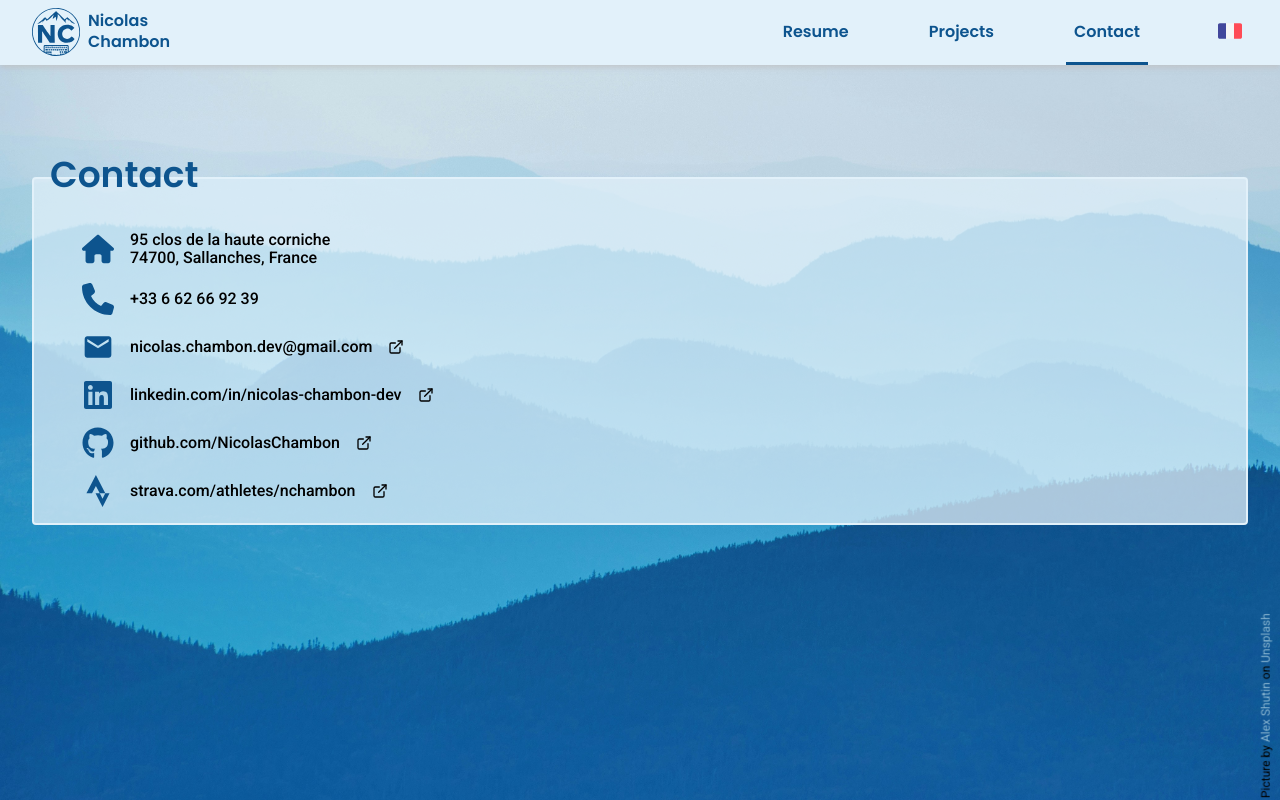
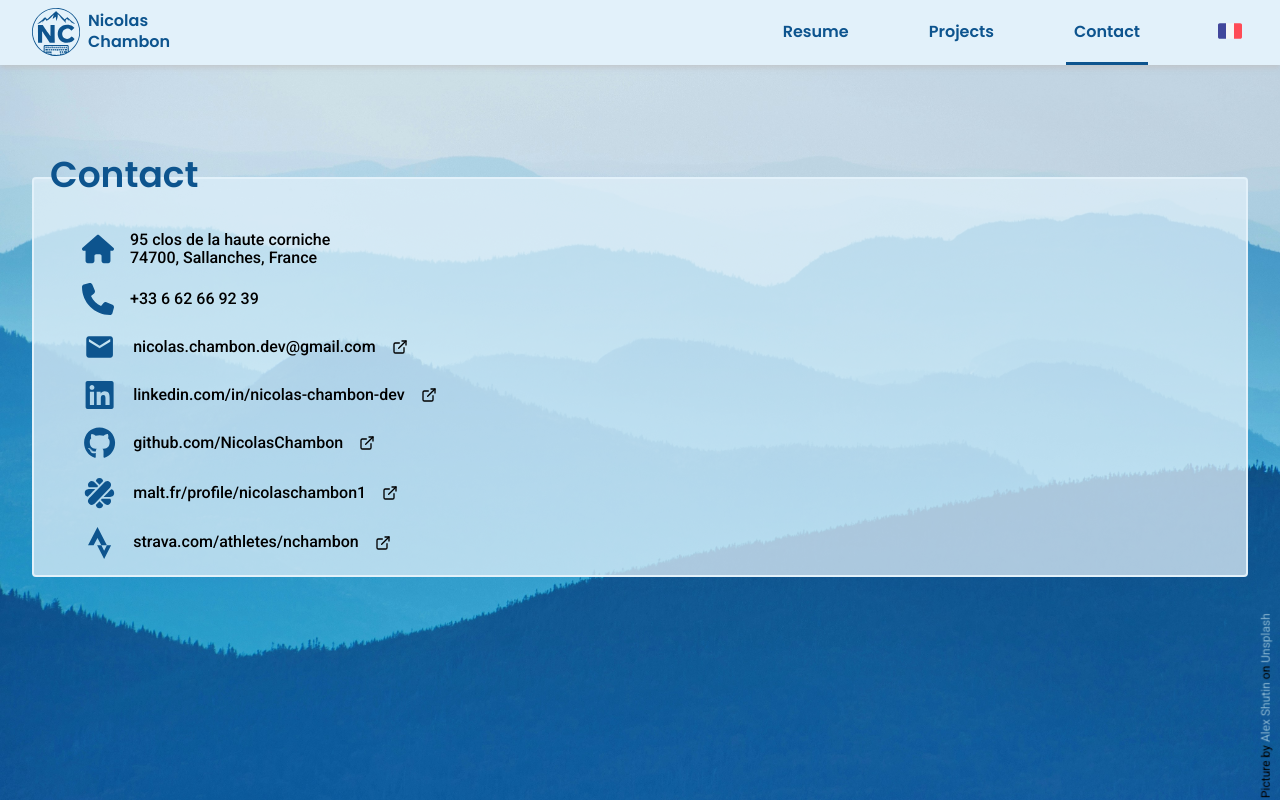
Before and after one commit to NicolasChambon/Portfolio-Nicolas-Chambon, a React (Vite) app: page /contact in a window 1280 px wide. Built offline with nearby package versions, Linux system fonts and the light colour scheme.

Commit message:
add freelance and mal on resume and contact section

```diff
--- a/src/components/pages/Contact/Contact.jsx
+++ b/src/components/pages/Contact/Contact.jsx
@@ -7,6 +7,8 @@ import { FaLinkedin } from 'react-icons/fa';
 import { FaGithub } from 'react-icons/fa';
 import { FaStrava } from 'react-icons/fa';
 import { FiExternalLink } from 'react-icons/fi';
+
+import maltIcon from '../../../assets/icons/malt-icon.svg';
 
 import './Contact.scss';
 
@@ -72,6 +74,23 @@ const Contact = () => {
           <li className="Contact-wrapper-items-item">
             <a
               className="Contact-wrapper-items-item-link"
+              href="https://www.malt.fr/profile/nicolaschambon1"
+              target="_blank"
+            >
+              <img
+                src={maltIcon}
+                alt="Malt"
+                className="Contact-wrapper-items-item-link-icon"
+              />
+              <p className="Contact-wrapper-items-item-link-text">
+                malt.fr/profile/nicolaschambon1
+              </p>
+              <FiExternalLink className="Contact-wrapper-items-item-link-iconLink" />
+            </a>
+          </li>
+          <li className="Contact-wrapper-items-item">
+            <a
+              className="Contact-wrapper-items-item-link"
               href="https://www.strava.com/athletes/nchambon"
               target="_blank"
             >
--- a/src/components/pages/Contact/Contact.scss
+++ b/src/components/pages/Contact/Contact.scss
@@ -77,6 +77,7 @@
           &-icon {
             color: v.$darkColor;
             font-size: 2rem;
+            width: 2.2rem;
           }
         }
       }
--- a/src/components/pages/Projects/ProjectsMain/ProjectsNoita/ProjectsNoita.jsx
+++ b/src/components/pages/Projects/ProjectsMain/ProjectsNoita/ProjectsNoita.jsx
@@ -33,7 +33,7 @@ const ProjectsNoita = () => {
       <img
         className="ProjectsNoita-logo"
         src={noitaFullLogo}
-        alt="Wepeak logo"
+        alt="Noita logo"
         id="noita"
       />
       <ProjectsDates from="2024-09-02" to="2024-09-16" />
--- a/src/components/pages/Resume/ResumeMain/ResumeExperiences/ResumeExperiences.jsx
+++ b/src/components/pages/Resume/ResumeMain/ResumeExperiences/ResumeExperiences.jsx
@@ -18,6 +18,28 @@ const ResumeExperiences = () => {
         <h3 className="ResumeExperiences-title-text">
           {language === 'en' ? 'Experiences' : 'Expériences'}
         </h3>
+      </div>
+      <div className="ResumeExperiences-item">
+        <p className="ResumeExperiences-item-job">
+          {language === 'en'
+            ? 'Fullstack Web Developer Freelancer'
+            : 'Développeur Web Fullstack en freelance'}
+        </p>
+        <div className="ResumeExperiences-item-whereWhen">
+          <p className="ResumeExperiences-item-whereWhen-where">
+            {language === 'en' ? 'Remote' : 'À distance'}
+          </p>
+          <p className="ResumeExperiences-item-whereWhen-when">
+            {language === 'en' ? 'Aug. 24 - ...' : 'août 24 - ...'}
+          </p>
+        </div>
+        <ul className="ResumeExperiences-item-description">
+          <li className="ResumeExperiences-item-description-li">
+            {language === 'en'
+              ? '- Development of web applications and websites'
+              : '- Développement d’applications web et de sites internet'}
+          </li>
+        </ul>
       </div>
       <div className="ResumeExperiences-item">
         <p className="ResumeExperiences-item-job">
```
Also changed, not shown: src/assets/icons/malt-icon.svg (added), 1 other file (tests, documents, lock files or other folders).
